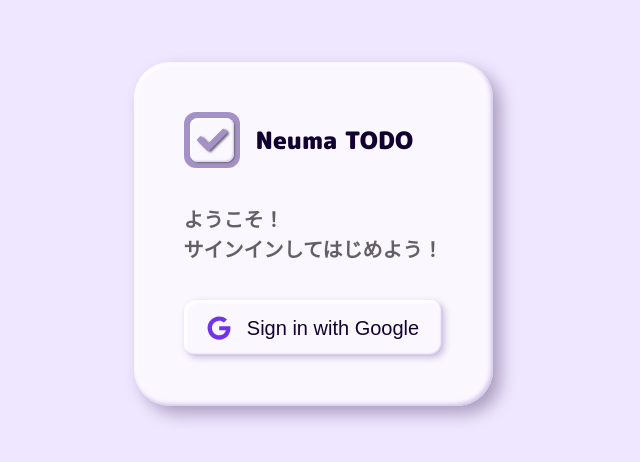
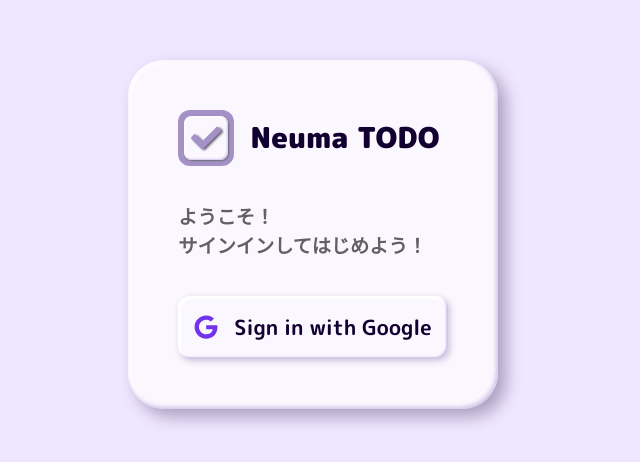
Before and after one commit to tora87/next.js-todo-app, a Next.js app: page /login in a window 1280 px wide. Shown: the part 166-628 px from the top of the page, without its empty margins (327-967 px from the left). Built offline with nearby package versions, Linux system fonts and the light colour scheme; no server answers.

Commit message:
[style]adjust login component style

```diff
--- a/src/app/login/page.module.scss
+++ b/src/app/login/page.module.scss
@@ -1,3 +1,5 @@
+@use '../../styles/mixins.scss' as *;
+
 .login-section {
   display: grid;
   place-content: center;
@@ -18,6 +20,11 @@
     8px 8px 16px #ada0c1,
     inset -2px -2px 4px #cfc2e8,
     inset 2px 2px 5px #fff;
+
+  @include breakPoint(sp) {
+    gap: 30px;
+    padding: 30px;
+  }
 
   &-header {
     display: flex;
@@ -56,12 +63,13 @@
   }
 
   .app-title {
+    font-size: 1.8rem;
     font-weight: 900;
     color: var(--c-text-black);
   }
 
   .welcome-text {
-    font-size: 20px;
+    font-size: 1.2rem;
     font-weight: 600;
     color: #636065;
   }
@@ -72,7 +80,9 @@
     align-items: center;
     justify-content: center;
     padding: 16px 16px;
-    font-size: 20px;
+    font-family: inherit;
+    font-size: 1.3rem;
+    font-weight: 700;
     color: var(--c-text-black);
     outline: invert;
     background: #fbf7ff;
```
